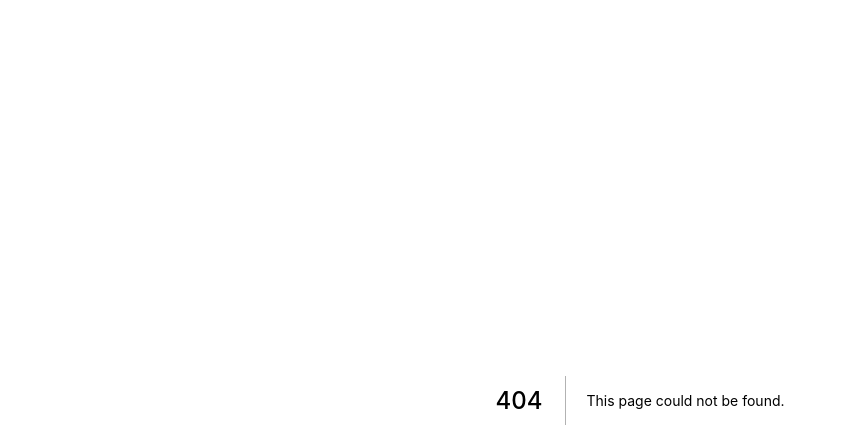
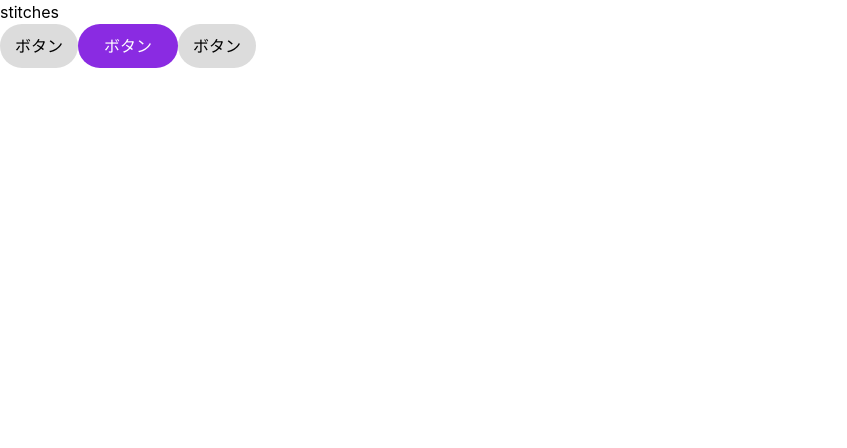
Before and after one commit to nado1001/react-libraries, a Next.js app: page /stitches in a window 1280 px wide. Before the commit this address had no page. Shown: the top 448 px of the page, without its empty margins (0-847 px from the left). Built offline with nearby package versions, Linux system fonts and the light colour scheme.

Commit message:
Add stitches & demo page.

```diff
--- a/package.json
+++ b/package.json
@@ -10,6 +10,7 @@
     "format": "prettier --write --ignore-path .gitignore './**/*.{js,jsx,ts,tsx,json,css,scss}'"
   },
   "dependencies": {
+    "@stitches/react": "^1.2.4",
     "next": "11.1.2",
     "react": "17.0.2",
     "react-dom": "17.0.2",
--- a/src/pages/index.tsx
+++ b/src/pages/index.tsx
@@ -35,13 +35,11 @@ const Home: NextPage = () => {
             </a>
           </Link>
 
-          <a
-            href='https://vercel.com/new?utm_source=create-next-app&utm_medium=default-template&utm_campaign=create-next-app'
-            className={styles.card}
-          >
-            <h2>Deploy &rarr;</h2>
-            <p>Instantly deploy your Next.js site to a public URL with Vercel.</p>
-          </a>
+          <Link href='/stitches'>
+            <a className={styles.card}>
+              <h2>Learn Stitches &rarr;</h2>
+            </a>
+          </Link>
         </div>
       </main>
 
--- /dev/null
+++ b/src/pages/stitches.tsx
@@ -0,0 +1,64 @@
+import type { VFC } from 'react';
+import { styled } from '@stitches/react';
+
+const stitches: VFC = () => {
+  return (
+    <div>
+      <p>stitches</p>
+      <Button>ボタン</Button>
+      <Button color='violet' size='md'>
+        ボタン
+      </Button>
+      <Button color='gray'>ボタン</Button>
+    </div>
+  );
+};
+
+const Button = styled('button', {
+  backgroundColor: 'gainsboro',
+  borderRadius: '9999px',
+  fontSize: '$2',
+  padding: '10px 15px',
+  '&:hover': {
+    backgroundColor: 'lightgray',
+  },
+
+  variants: {
+    color: {
+      violet: {
+        backgroundColor: 'blueviolet',
+        color: 'white',
+        '&:hover': {
+          backgroundColor: 'darkviolet',
+        },
+      },
+      gray: {
+        backgroundColor: 'gainsboro',
+        '&:hover': {
+          backgroundColor: 'lightgray',
+        },
+      },
+    },
+    size: {
+      md: {
+        width: '100px',
+      },
+      lg: {
+        width: '200px',
+      },
+    },
+  },
+
+  compoundVariants: [
+    // colorがvioletでsizeがlgの時は高さ100px追加
+    {
+      color: 'violet',
+      size: 'lg',
+      css: {
+        height: '100px',
+      },
+    },
+  ],
+});
+
+export default stitches;
--- /dev/null
+++ b/src/styles/stitches.config.ts
@@ -0,0 +1,36 @@
+import { createStitches } from '@stitches/react';
+
+export const { styled, css } = createStitches({
+  theme: {
+    colors: {
+      gray500: 'hsl(206,10%,76%)',
+      blue500: 'hsl(206,100%,50%)',
+      purple500: 'hsl(252,78%,60%)',
+      green500: 'hsl(148,60%,60%)',
+      red500: 'hsl(352,100%,62%)',
+    },
+    space: {
+      1: '5px',
+      2: '10px',
+      3: '15px',
+    },
+    fontSizes: {
+      1: '15px',
+      2: '30px',
+    },
+    fonts: {
+      untitled: 'Untitled Sans, apple-system, sans-serif',
+      mono: 'Söhne Mono, menlo, monospace',
+    },
+    fontWeights: {},
+    lineHeights: {},
+    letterSpacings: {},
+    sizes: {},
+    borderWidths: {},
+    borderStyles: {},
+    radii: {},
+    shadows: {},
+    zIndices: {},
+    transitions: {},
+  },
+});
```
Also changed, not shown: 1 other file (tests, documents, lock files or other folders).
